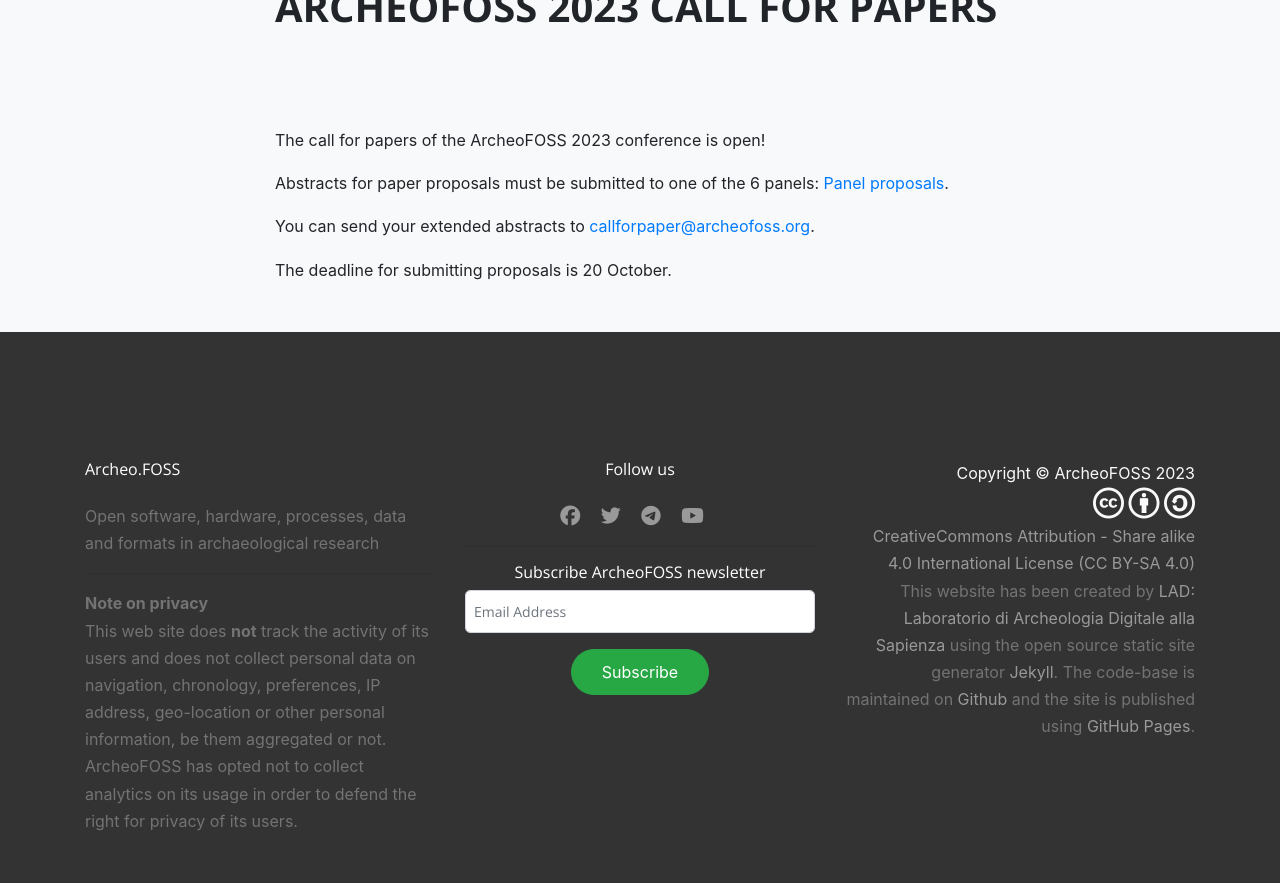
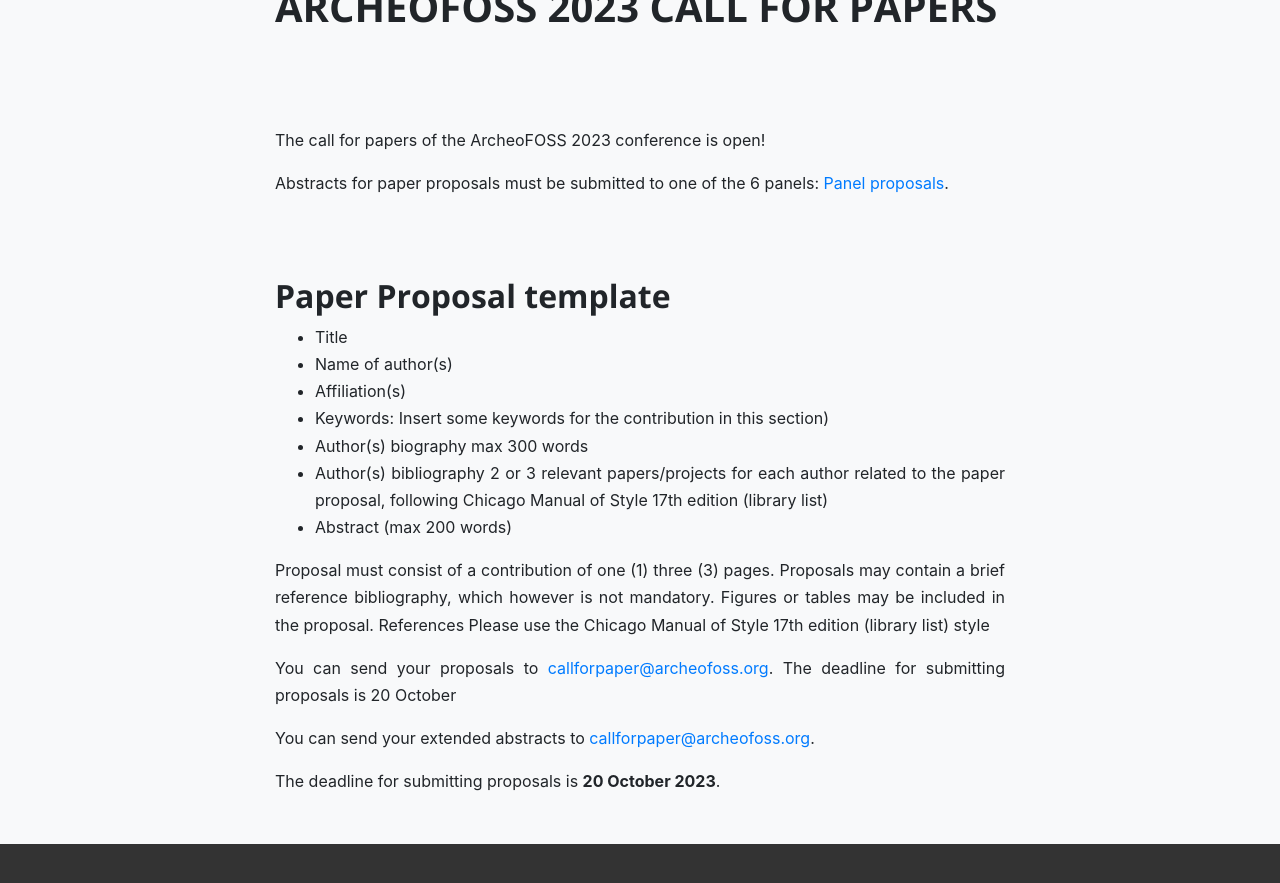
Before and after one commit to archeofoss/archeofoss, a Jekyll site: the page built from 2023/call-for-papers.md, in a window 1280 px wide and 900 px high, scrolled down 209 px. Shown: the top 883 px of the window. Built offline with Jekyll 4.4.1, drawn with Linux system fonts in a browser that asks for light colours; nearby versions of some CDN libraries.

Commit message:
Update call-for-papers.md

```diff
--- a/2023/call-for-papers.md
+++ b/2023/call-for-papers.md
@@ -8,6 +8,21 @@ The call for papers of the ArcheoFOSS 2023 conference is open!
 
 Abstracts for paper proposals must be submitted to one of the 6 panels: [Panel proposals](https://www.archeofoss.org/2023/panel-proposals).
 
+## Paper Proposal template
+- Title
+- Name of author(s)
+- Affiliation(s)
+- Keywords: Insert some keywords for the contribution in this section)
+- Author(s) biography max 300 words
+- Author(s) bibliography 2 or 3 relevant papers/projects for each author related to the paper proposal, following Chicago Manual of Style 17th edition (library list)
+- Abstract (max 200 words)
+
+Proposal must consist of a contribution of one (1) three (3) pages. Proposals may contain a brief reference bibliography, which however is not mandatory. Figures or tables may be included in the proposal.
+References Please use the Chicago Manual of Style 17th edition (library list) style
+
+You can send your proposals to [callforpaper@archeofoss.org](mailto:callforpaper@archeofoss.org).
+The deadline for submitting proposals is 20 October
+
 You can send your extended abstracts to [callforpaper@archeofoss.org](mailto:callforpaper@archeofoss.org).
 
-The deadline for submitting proposals is 20 October.
+The deadline for submitting proposals is **20 October 2023**.
```
